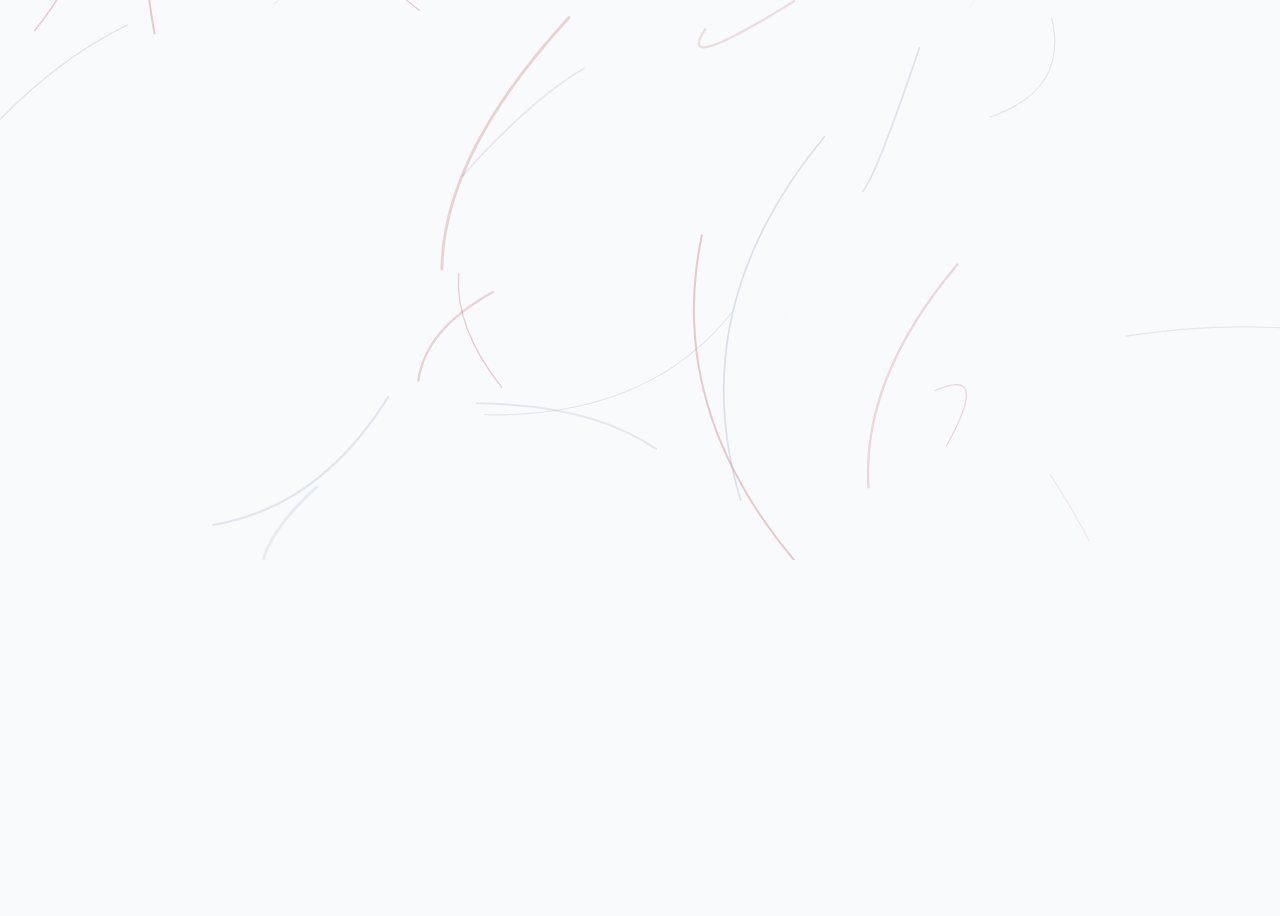
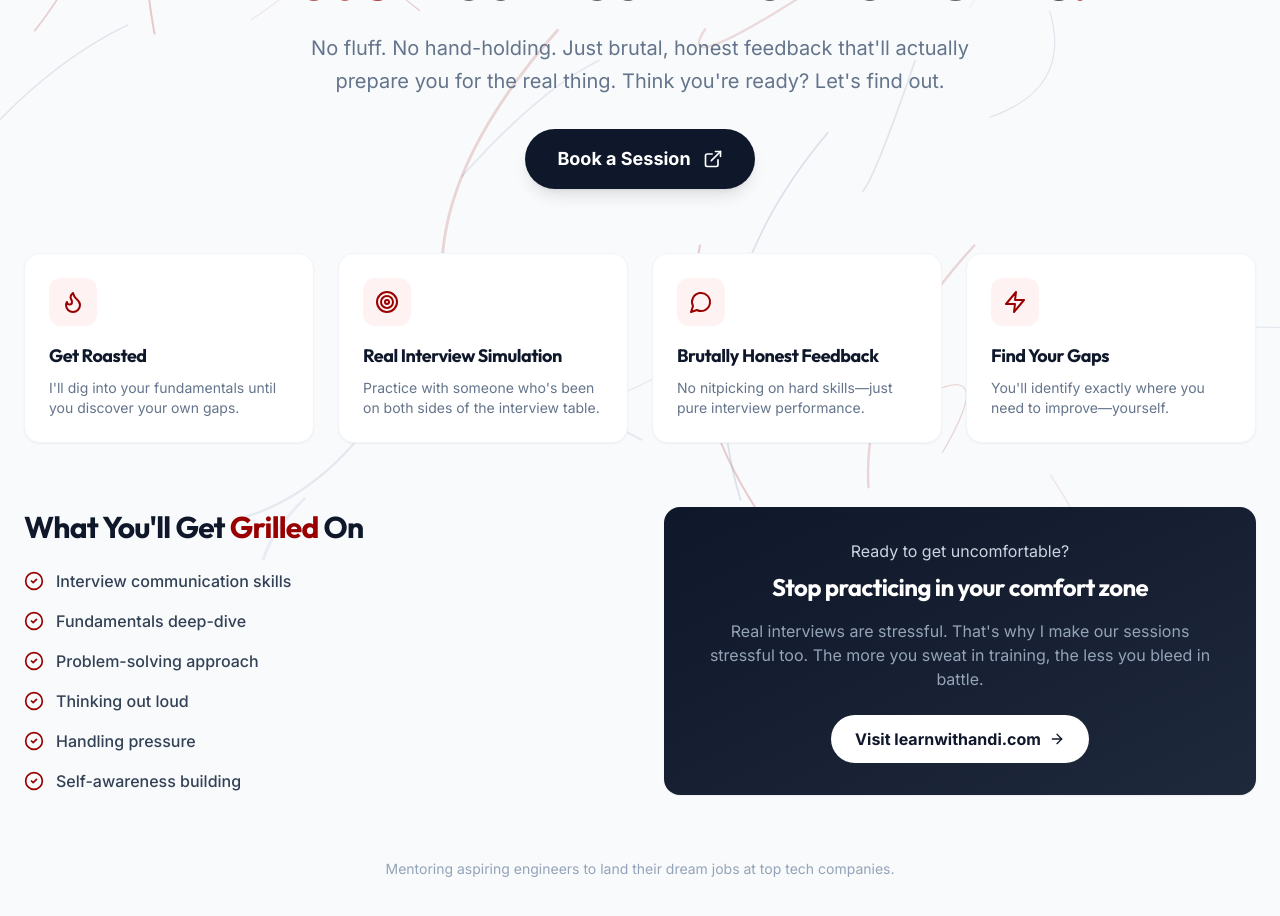
Before and after one commit to alvianzf/new-portfolio, a React (Vite) app: page /mentorship in a window 1280 px wide. Shown: the part 240-1156 px from the top of the page. Before the commit the page ends 800 px from the top, so only its background shows below. Built offline with nearby package versions, Linux system fonts and the light colour scheme.

Commit message:
feat: add mentoring page

```diff
--- a/src/App.tsx
+++ b/src/App.tsx
@@ -6,6 +6,7 @@ import About from './pages/About';
 import Experience from './pages/Experience';
 import Blog from './pages/Blog';
 import BlogPost from './pages/BlogPost';
+import Mentorship from './pages/Mentorship';
 import SEO from './components/SEO';
 import WormBackground from './components/WormBackground';
 
@@ -25,6 +26,7 @@ function App() {
               <Route path="/experience" element={<Experience />} />
               <Route path="/blog" element={<Blog />} />
               <Route path="/blog/:postId" element={<BlogPost />} />
+              <Route path="/mentorship" element={<Mentorship />} />
             </Routes>
           </main>
         </div>
--- a/src/components/Header.tsx
+++ b/src/components/Header.tsx
@@ -35,7 +35,7 @@ export default function Header() {
 
           {/* Regular Navigation (Tablet & Desktop) */}
           <nav className="hidden md:flex items-center space-x-8">
-            {['About', 'Experience', 'Blog'].map((item) => (
+            {['About', 'Experience', 'Blog', 'Mentorship'].map((item) => (
               <NavLink
                 key={item}
                 to={item === 'About' ? '/' : `/${item.toLowerCase()}`}
@@ -177,7 +177,7 @@ export default function Header() {
             <div className="container mx-auto px-6 py-8 flex flex-col space-y-8">
               {/* Navigation Links */}
               <div className="flex flex-col space-y-6">
-                {['About', 'Experience', 'Blog'].map((item) => (
+                {['About', 'Experience', 'Blog', 'Mentorship'].map((item) => (
                   <NavLink
                     key={item}
                     to={item === 'About' ? '/' : `/${item.toLowerCase()}`}
--- a/src/components/SEO.tsx
+++ b/src/components/SEO.tsx
@@ -14,6 +14,8 @@ export default function SEO() {
         return 'Professional Experience - Alvian Zachry Faturrahman';
       case '/blog':
         return 'Blog - Alvian Zachry Faturrahman';
+      case '/mentorship':
+        return 'Tech Interview Mentorship - Learn With Andi | Alvian Zachry';
       default:
         return 'Alvian Zachry Faturrahman Portfolio';
     }
@@ -27,6 +29,8 @@ export default function SEO() {
         return 'Explore the professional journey of Alvian Zachry Faturrahman, from leading technical teams to designing scalable curricula and hiring top engineering talent.';
       case '/blog':
         return 'Articles of what I thougth at the moment, may be a bit random and crude.';
+      case '/mentorship':
+        return 'Get your tech interview skills roasted. Brutal, honest mock interviews to prepare you for the real thing. Book a session at learnwithandi.com.';
       default:
         return 'Portfolio and professional insights of Alvian Zachry Faturrahman, an expert in software engineering, program management, and technical assessment.';
     }
--- /dev/null
+++ b/src/pages/Mentorship.tsx
@@ -0,0 +1,162 @@
+import { motion } from 'framer-motion';
+import { ExternalLink, Flame, Target, MessageCircle, Zap, CheckCircle2, ArrowRight } from 'lucide-react';
+import ModernCard from '../components/ModernCard';
+
+export default function Mentorship() {
+  const features = [
+    {
+      icon: <Flame className="w-6 h-6" />,
+      title: "Get Roasted",
+      description: "I'll dig into your fundamentals until you discover your own gaps."
+    },
+    {
+      icon: <Target className="w-6 h-6" />,
+      title: "Real Interview Simulation",
+      description: "Practice with someone who's been on both sides of the interview table."
+    },
+    {
+      icon: <MessageCircle className="w-6 h-6" />,
+      title: "Brutally Honest Feedback",
+      description: "No nitpicking on hard skills—just pure interview performance."
+    },
+    {
+      icon: <Zap className="w-6 h-6" />,
+      title: "Find Your Gaps",
+      description: "You'll identify exactly where you need to improve—yourself."
+    }
+  ];
+
+  const benefits = [
+    "Interview communication skills",
+    "Fundamentals deep-dive",
+    "Problem-solving approach",
+    "Thinking out loud",
+    "Handling pressure",
+    "Self-awareness building"
+  ];
+
+  return (
+    <div className="min-h-screen pt-32 pb-20">
+      <div className="container mx-auto px-6">
+        {/* Hero Section */}
+        <motion.div
+          initial={{ opacity: 0, y: -20 }}
+          animate={{ opacity: 1, y: 0 }}
+          className="text-center mb-16 max-w-4xl mx-auto"
+        >
+          <div className="inline-flex items-center gap-2 px-4 py-2 bg-red-50 text-brand-red rounded-full text-sm font-medium mb-6">
+            <Flame className="w-4 h-4" />
+            Now Accepting Students
+          </div>
+
+          <h1 className="text-4xl md:text-6xl font-bold text-slate-900 mb-6 tracking-tight leading-tight">
+            I'll <span className="text-brand-red">Roast</span> Your Tech Interview Skills
+            <span className="text-brand-red">.</span>
+          </h1>
+
+          <p className="text-xl text-slate-500 mb-8 max-w-2xl mx-auto leading-relaxed">
+            No fluff. No hand-holding. Just brutal, honest feedback that'll actually prepare you
+            for the real thing. Think you're ready? Let's find out.
+          </p>
+
+          <motion.a
+            href="https://learnwithandi.com"
+            target="_blank"
+            rel="noopener noreferrer"
+            whileHover={{ scale: 1.02 }}
+            whileTap={{ scale: 0.98 }}
+            className="inline-flex items-center gap-3 px-8 py-4 bg-slate-900 text-white font-bold text-lg rounded-full hover:bg-brand-red transition-colors shadow-lg hover:shadow-xl"
+          >
+            Book a Session
+            <ExternalLink className="w-5 h-5" />
+          </motion.a>
+        </motion.div>
+
+        {/* Features Grid */}
+        <motion.div
+          initial={{ opacity: 0, y: 20 }}
+          animate={{ opacity: 1, y: 0 }}
+          transition={{ delay: 0.2 }}
+          className="grid grid-cols-1 md:grid-cols-2 lg:grid-cols-4 gap-6 mb-16"
+        >
+          {features.map((feature, index) => (
+            <motion.div
+              key={feature.title}
+              initial={{ opacity: 0, y: 20 }}
+              animate={{ opacity: 1, y: 0 }}
+              transition={{ delay: 0.1 * index }}
+            >
+              <ModernCard className="p-6 h-full hover:border-brand-red/30">
+                <div className="p-3 bg-red-50 text-brand-red rounded-xl w-fit mb-4">
+                  {feature.icon}
+                </div>
+                <h3 className="text-lg font-bold text-slate-900 mb-2">{feature.title}</h3>
+                <p className="text-slate-500 text-sm">{feature.description}</p>
+              </ModernCard>
+            </motion.div>
+          ))}
+        </motion.div>
+
+        {/* What You'll Get Section */}
+        <motion.div
+          initial={{ opacity: 0 }}
+          animate={{ opacity: 1 }}
+          transition={{ delay: 0.4 }}
+          className="grid grid-cols-1 lg:grid-cols-2 gap-12 items-center mb-16"
+        >
+          <div>
+            <h2 className="text-3xl font-bold text-slate-900 mb-6">
+              What You'll Get <span className="text-brand-red">Grilled</span> On
+            </h2>
+            <div className="space-y-4">
+              {benefits.map((benefit, index) => (
+                <motion.div
+                  key={benefit}
+                  initial={{ opacity: 0, x: -20 }}
+                  animate={{ opacity: 1, x: 0 }}
+                  transition={{ delay: 0.5 + index * 0.1 }}
+                  className="flex items-center gap-3"
+                >
+                  <CheckCircle2 className="w-5 h-5 text-brand-red flex-shrink-0" />
+                  <span className="text-slate-700 font-medium">{benefit}</span>
+                </motion.div>
+              ))}
+            </div>
+          </div>
+
+          <ModernCard className="p-8 bg-gradient-to-br from-slate-900 to-slate-800 border-none text-white">
+            <div className="text-center">
+              <p className="text-slate-300 mb-2">Ready to get uncomfortable?</p>
+              <h3 className="text-2xl font-bold mb-4">Stop practicing in your comfort zone</h3>
+              <p className="text-slate-400 mb-6">
+                Real interviews are stressful. That's why I make our sessions stressful too.
+                The more you sweat in training, the less you bleed in battle.
+              </p>
+              <a
+                href="https://learnwithandi.com"
+                target="_blank"
+                rel="noopener noreferrer"
+                className="inline-flex items-center gap-2 px-6 py-3 bg-white text-slate-900 font-bold rounded-full hover:bg-brand-red hover:text-white transition-colors"
+              >
+                Visit learnwithandi.com
+                <ArrowRight className="w-4 h-4" />
+              </a>
+            </div>
+          </ModernCard>
+        </motion.div>
+
+        {/* Social Proof / Tagline */}
+        <motion.div
+          initial={{ opacity: 0 }}
+          animate={{ opacity: 1 }}
+          transition={{ delay: 0.6 }}
+          className="text-center"
+        >
+          <p className="text-slate-400 text-sm">
+            Mentoring aspiring engineers to land their dream jobs at top tech companies.
+          </p>
+        </motion.div>
+      </div>
+    </div>
+  );
+}
```
